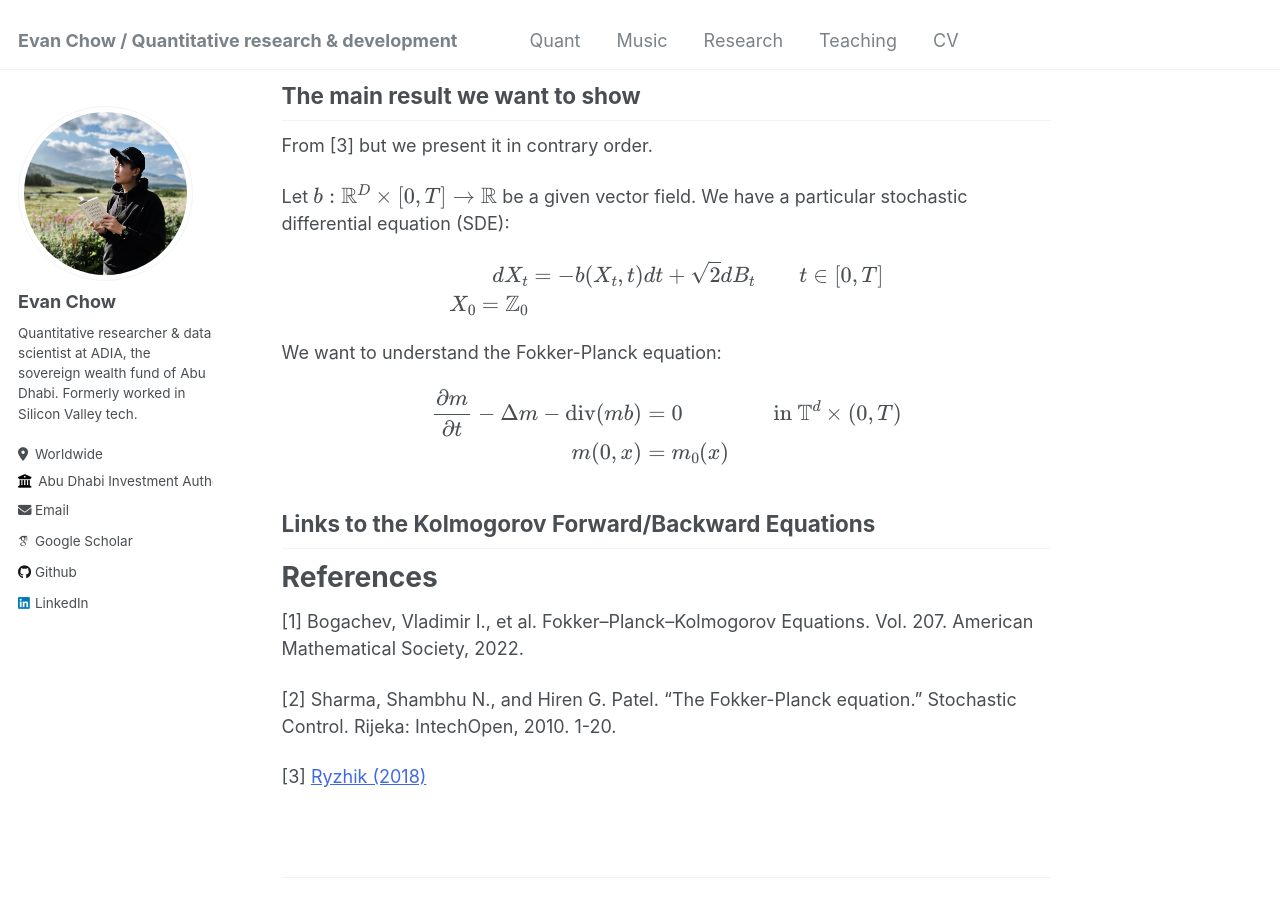
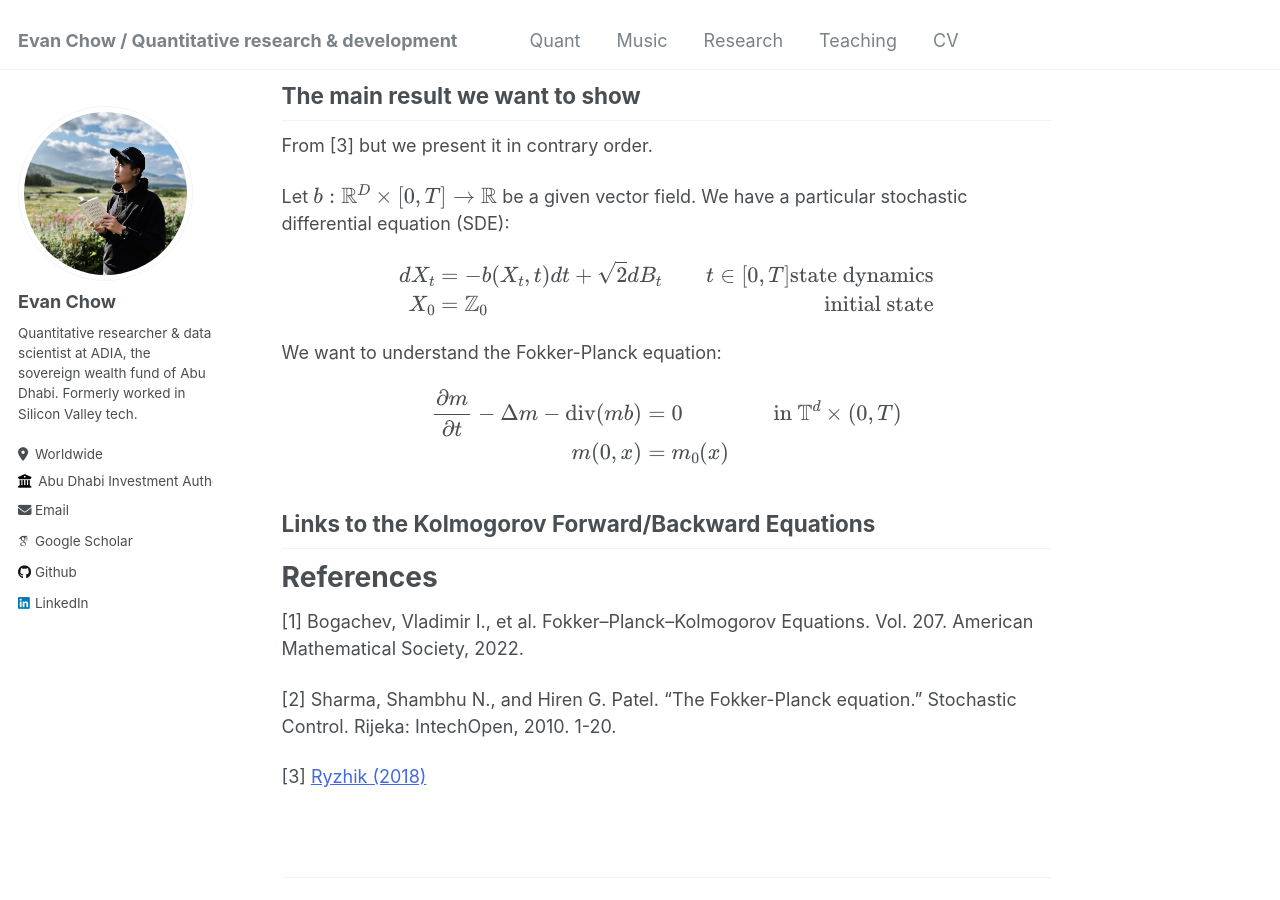
Before and after one commit to evnchw/evnchw.github.io, a Jekyll site: the page built from _quant/20240630_refresher_fokker_planck.md, in a window 1280 px wide and 900 px high, scrolled down 1163 px. Built offline with Jekyll 4.4.1, drawn with Linux system fonts in a browser that asks for light colours; some web fonts are replaced.

Commit message:
Quick commit.

```diff
--- a/_quant/20240630_refresher_fokker_planck.md
+++ b/_quant/20240630_refresher_fokker_planck.md
@@ -33,8 +33,8 @@ Let $$b: \mathbb{R}^D \times [0, T] \to \mathbb{R}$$ be a given vector field. We
 
 $$
 \begin{align}
-    d X_t &= -b (X_t, t) dt + \sqrt{2} dB_t & t \in [0, T] \\
-    X_0 = \mathbb{Z}_0
+    d X_t &= -b (X_t, t) dt + \sqrt{2} dB_t & t \in [0, T] \text{state dynamics} \\
+    X_0 &= \mathbb{Z}_0 & \text{initial state}
 \end{align}
 $$
 
```
